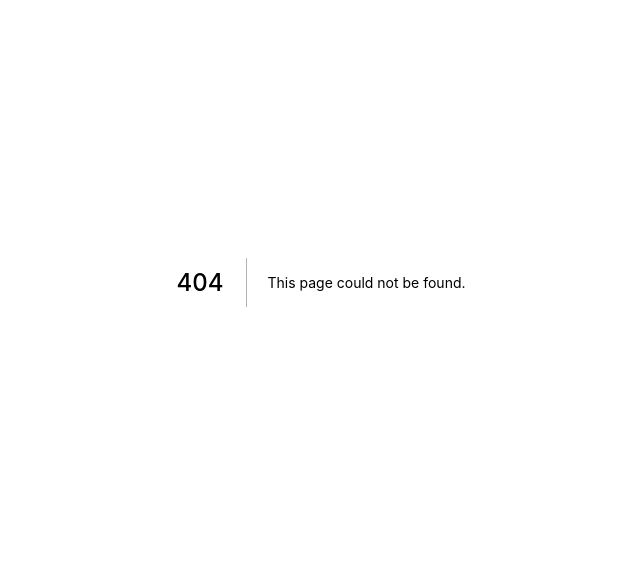
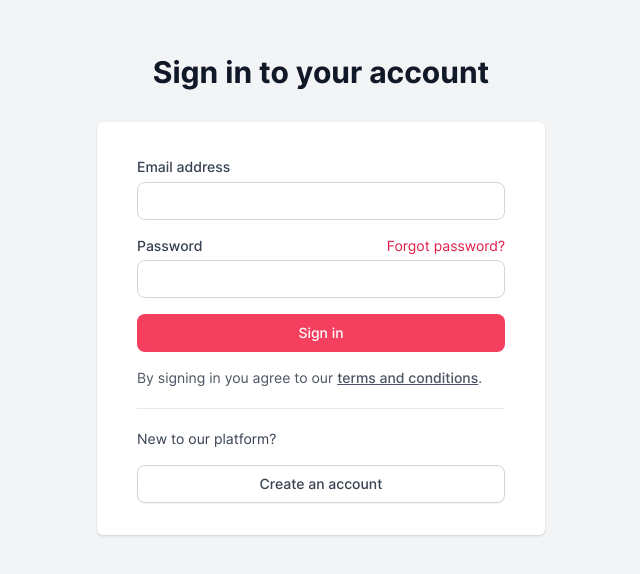
Before and after one commit to abeidahmed/snapshot, a Next.js app in the folder next-flesh/: page /login in a window 1280 px wide. Before the commit this address had no page. Shown: the part 118-692 px from the top of the page, without its empty margins (319-959 px from the left). Built offline with nearby package versions, Linux system fonts and the light colour scheme.

Commit message:
Style login page

```diff
--- /dev/null
+++ b/next-flesh/src/auth/components/LoginForm.tsx
@@ -0,0 +1,40 @@
+import React from "react";
+
+const LoginForm: React.FC = () => {
+  return (
+    <form>
+      <div>
+        <label htmlFor="email" className="form-label">
+          Email address
+        </label>
+        <input type="email" id="email" required className="form-control" />
+      </div>
+      <div className="mt-4">
+        <div className="flex items-center justify-between">
+          <label htmlFor="password" className="form-label">
+            Password
+          </label>
+          <a
+            href="/"
+            className="text-sm text-rose-600 transition duration-150 ease-in-out hover:text-rose-500"
+          >
+            Forgot password?
+          </a>
+        </div>
+        <input
+          type="password"
+          id="password"
+          required
+          className="form-control"
+        />
+      </div>
+      <div className="mt-4">
+        <button type="submit" className="btn btn-primary w-full">
+          Sign in
+        </button>
+      </div>
+    </form>
+  );
+};
+
+export default LoginForm;
--- /dev/null
+++ b/next-flesh/src/pages/login.tsx
@@ -0,0 +1,47 @@
+import React from "react";
+import LoginForm from "auth/components/LoginForm";
+
+const Login: React.FC = () => {
+  return (
+    <main className="flex items-center justify-center min-h-screen py-12 bg-gray-100 sm:px-6 lg:px-8">
+      <div className="w-full">
+        <div className="px-4">
+          <h2 className="mt-6 text-3xl font-extrabold leading-9 text-center text-gray-900">
+            Sign in to your account
+          </h2>
+        </div>
+        <div className="w-full sm:max-w-md mx-auto">
+          <div className="px-10 py-8 mt-8 bg-white shadow sm:rounded-md">
+            <LoginForm />
+            <div className="mt-4">
+              <p className="text-sm text-gray-600">
+                By signing in you agree to our{" "}
+                <a
+                  href="/"
+                  className="font-medium underline transition duration-150 ease-in-out hover:text-gray-500"
+                >
+                  terms and conditions
+                </a>
+                .
+              </p>
+            </div>
+            <hr className="my-5" />
+            <div>
+              <h3 className="text-gray-700 text-sm">New to our platform?</h3>
+              <div className="mt-4">
+                <a
+                  href="/"
+                  className="no-focus block w-full text-center px-3 py-2 text-sm leading-5 font-medium text-gray-700 shadow-sm whitespace-nowrap bg-white border border-gray-300 rounded-lg hover:text-gray-500"
+                >
+                  Create an account
+                </a>
+              </div>
+            </div>
+          </div>
+        </div>
+      </div>
+    </main>
+  );
+};
+
+export default Login;
--- /dev/null
+++ b/next-flesh/src/styles/_button.scss
@@ -0,0 +1,25 @@
+@layer components {
+  .btn {
+    @apply no-focus block px-3 py-2 text-center text-sm font-medium leading-5 whitespace-nowrap border border-transparent rounded-lg;
+  }
+
+  .btn-default {
+    @apply text-gray-700 border-gray-300;
+  }
+
+  .btn-default:hover {
+    @apply text-gray-500;
+  }
+
+  .btn-primary {
+    @apply text-white bg-rose-500;
+  }
+
+  .btn-primary:hover {
+    @apply text-white bg-rose-400;
+  }
+
+  .btn-primary:active {
+    @apply bg-rose-600;
+  }
+}
--- /dev/null
+++ b/next-flesh/src/styles/_form.scss
@@ -0,0 +1,9 @@
+@layer components {
+  .form-label {
+    @apply inline-block text-sm font-medium text-gray-700;
+  }
+
+  .form-control {
+    @apply block w-full text-sm border-gray-300 rounded-lg leading-5 mt-1 focus:ring-2 focus:ring-opacity-50 focus:ring-rose-500 focus:border-rose-500;
+  }
+}
--- a/next-flesh/src/styles/index.scss
+++ b/next-flesh/src/styles/index.scss
@@ -1,3 +1,11 @@
 @import "tailwindcss/base";
 @import "tailwindcss/components";
 @import "tailwindcss/utilities";
+@import "button";
+@import "form";
+
+@layer utilities {
+  .no-focus:focus:not([data-focus-visible-added]) {
+    outline: none;
+  }
+}
--- a/next-flesh/tailwind.config.js
+++ b/next-flesh/tailwind.config.js
@@ -1,17 +1,18 @@
-// eslint-disable-next-line @typescript-eslint/no-var-requires
+/* eslint-disable @typescript-eslint/no-var-requires */
 const defaultTheme = require("tailwindcss/defaultTheme");
+const colors = require("tailwindcss/colors");
 
 module.exports = {
   mode: "jit",
-  purge: [
-    "./src/pages/**/*.{js,ts,jsx,tsx}",
-    "./src/components/**/*.{js,ts,jsx,tsx}",
-  ],
+  purge: ["./src/**/*.{js,ts,jsx,tsx}"],
   darkMode: false,
   theme: {
     extend: {
       fontFamily: {
         sans: ["Inter", ...defaultTheme.fontFamily.sans],
+      },
+      colors: {
+        rose: colors.rose,
       },
     },
   },
```
